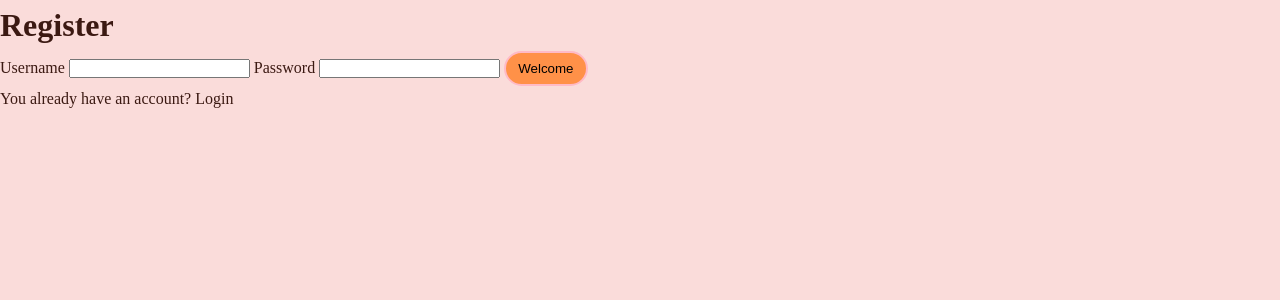
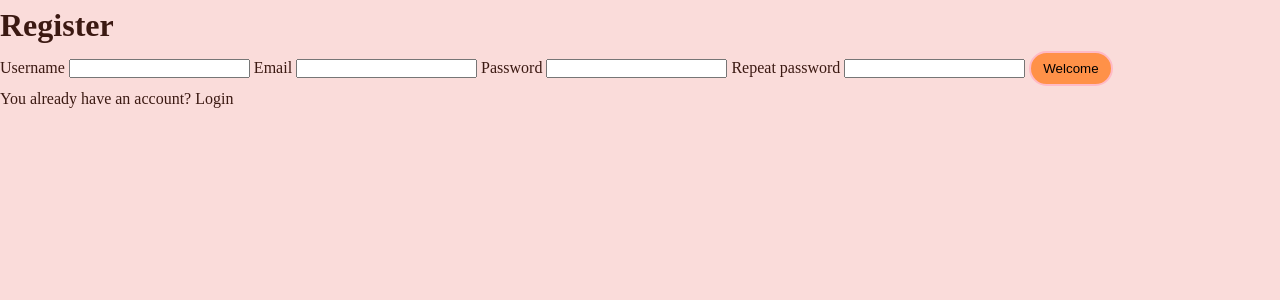
Before and after one commit to fool-of-all-trades/StoryLine, a PHP site: page /register in a window 1280 px wide. Shown: the part 70-370 px from the top of the page. Run offline with PHP 8.4, Linux system fonts and the light colour scheme; some libraries are stand-ins or nearby versions.

Commit message:
updated register view and added email field to the User model

```diff
--- a/docker/src/models/User.php
+++ b/docker/src/models/User.php
@@ -12,6 +12,7 @@ final class User
         public string $username,
         public string $passwordHash,
         public string $public_id,
+        public string $email,
         public Role $role = Role::User,
         public DateTimeImmutable $createdAt = new DateTimeImmutable(),
     ) {}
@@ -22,6 +23,7 @@ final class User
             username: (string)$row['username'],
             passwordHash: (string)$row['password_hash'],
             public_id: $row['public_id'] ?? '',
+            email: $row['email'] ?? null,
             role: Role::fromString((string)($row['role'] ?? 'user')),
             createdAt: new DateTimeImmutable((string)$row['created_at']),
         );
@@ -31,6 +33,7 @@ final class User
         return [
             'id' => $this->id,
             'username' => $this->username,
+            'email' => $this->email,
             'role' => $this->role->value,
             'created_at' => $this->createdAt->format('c'),
         ];
--- a/public/views/register.php
+++ b/public/views/register.php
@@ -7,8 +7,33 @@
       <h1>Register</h1>
       <form method="post" action="/register">
         <?= Csrf::inputField() ?>
-        <label>Username <input name="username" required maxlength="30"></label>
-        <label>Password <input type="password" name="password" required></label>
+
+        <?php if (!empty($error)): ?>
+          <div class="alert alert-error">
+            <?= htmlspecialchars($error, ENT_QUOTES, 'UTF-8') ?>
+          </div>
+        <?php endif; ?>
+
+        <label>
+          Username
+          <input name="username" required maxlength="30" value="<?= htmlspecialchars($old['username'] ?? '', ENT_QUOTES, 'UTF-8') ?>">
+        </label>
+
+        <label>
+          Email
+          <input type="email" name="email" required maxlength="255" value="<?= htmlspecialchars($old['email'] ?? '', ENT_QUOTES, 'UTF-8') ?>">
+        </label>
+
+        <label>
+          Password
+          <input type="password" name="password" required>
+        </label>
+
+        <label>
+          Repeat password
+          <input type="password" name="password_confirm" required>
+        </label>
+
         <button type="submit" class="btn primary">Welcome</button>
       </form>
       <p>You already have an account? <a href="/login">Login</a></p>
```
